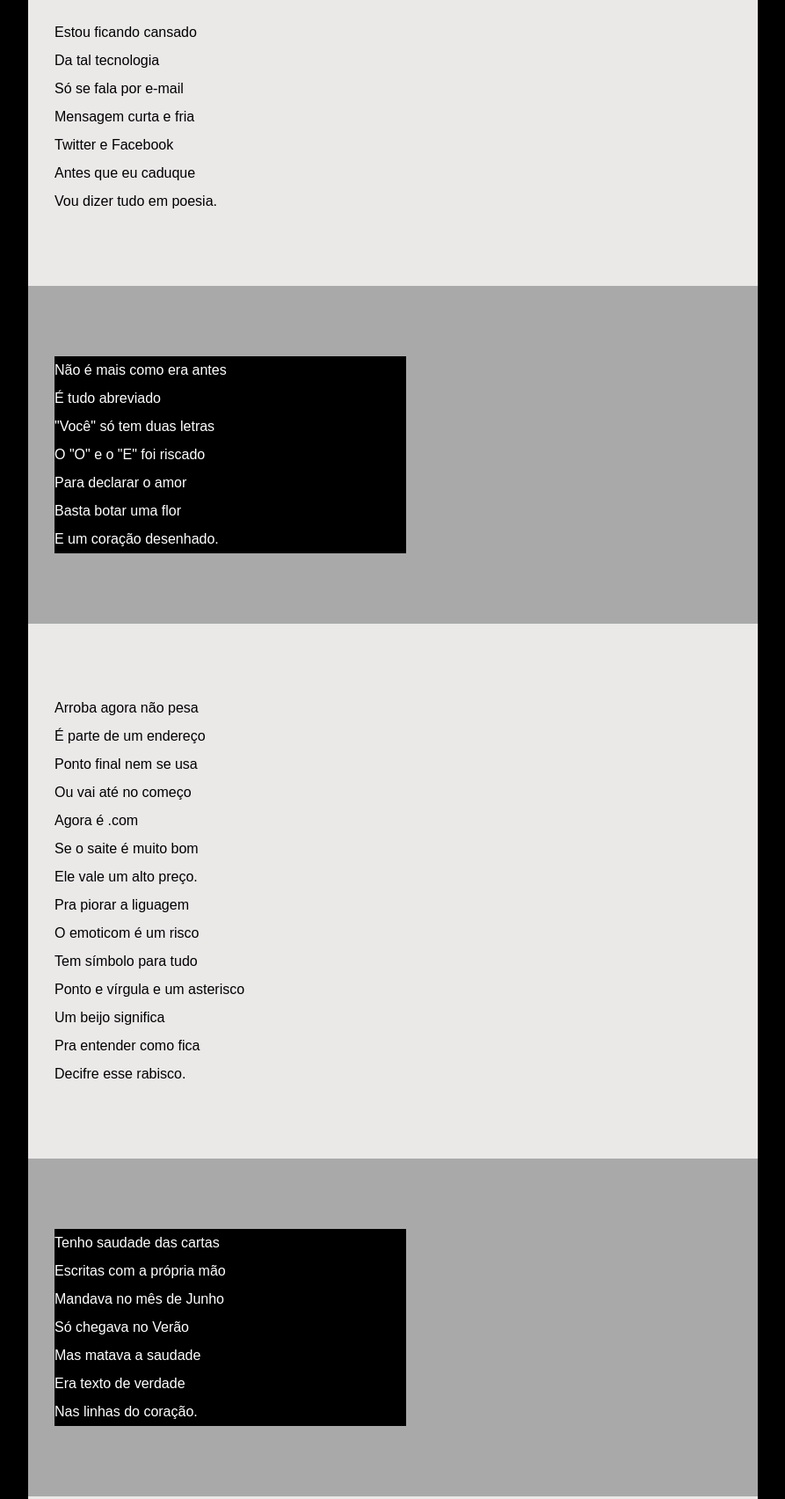
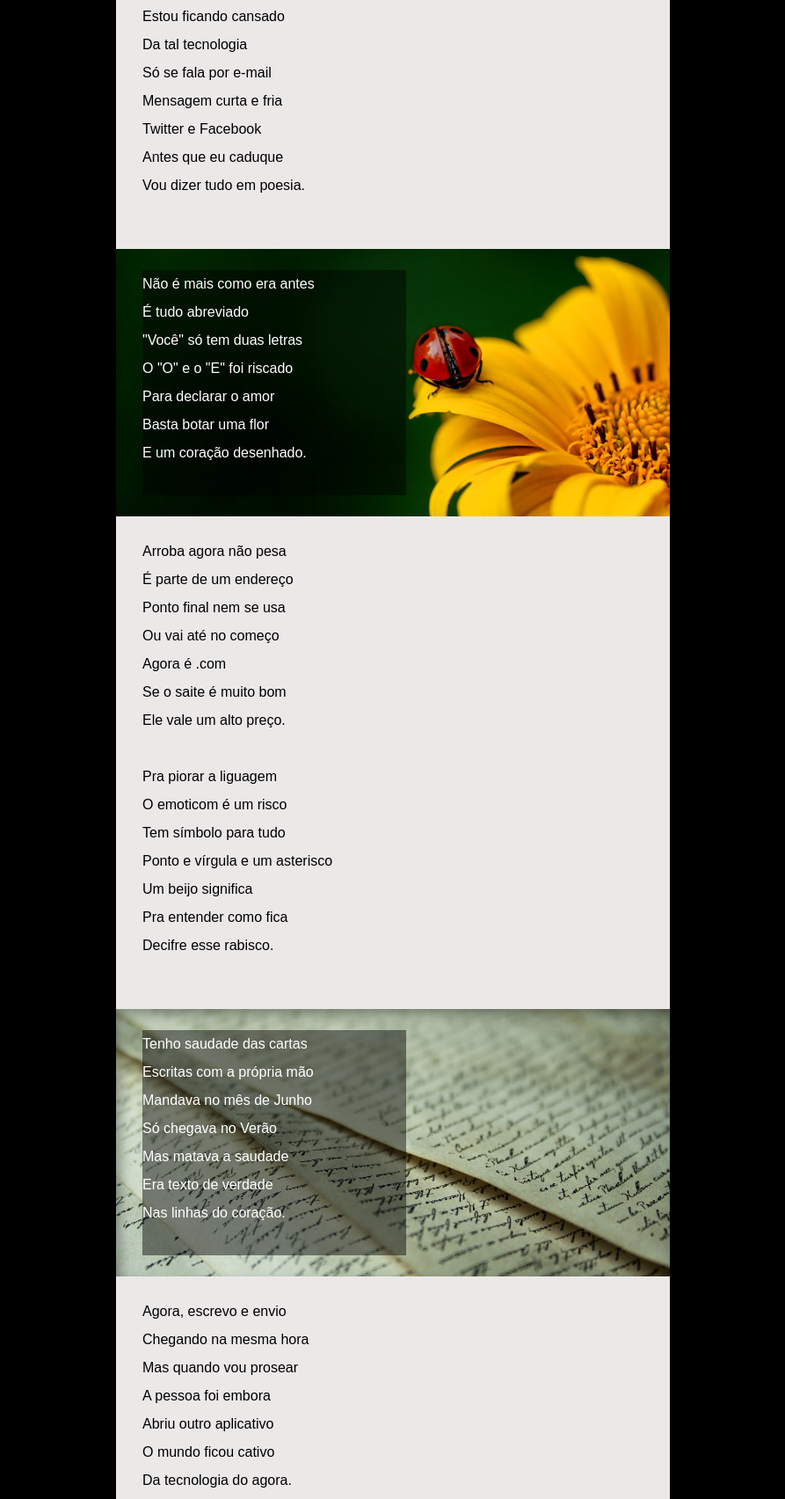
Before and after one commit to rafaeltanakaa/html-css, a plain HTML site: page Desafios/d2cordel/index.html in a window 1280 px wide. Shown: the part 124-1828 px from the top of the page at 88% size, without its empty margins (208-1101 px from the left). Drawn offline with Linux system fonts and the light colour scheme.

Commit message:
atualização
finalizado 1.0

```diff
--- a/Desafios/d2cordel/index.html
+++ b/Desafios/d2cordel/index.html
@@ -15,7 +15,7 @@
             background-color:rgb(0, 0, 0);
             font-family: Arial, Helvetica, Arial, Helvetica, sans-serif; color: rgb(0, 0, 0);
             display: block;
-            width: 800px;
+            width: 600px;
             margin: auto;
         }
         header{
@@ -23,27 +23,47 @@
             font-variant: small-caps;
             color: rgb(255, 255, 255);
             text-align: center;
-
-        }
+            font-size: 2vw;
+             }
         header a {
             font-family: Arial, Helvetica, sans-serif;
             color: rgb(255, 255, 255);
         }
+        header p {
+            font-size: 0,5vh;
+        }
         section{
-            padding-top: 10vh;
-            padding-bottom: 10vh;
-            width: 800px;
+            padding-top: 3vh;
+            padding-bottom: 3vh;
+            width: 600px;
             background-color: rgb(235, 232, 232);
             line-height: 2em;
             padding-left: 30px;
         }
+        section#img01{
+            background-image: url(imagens/background001.jpg);
+            background-position: right center;
+            background-size: cover;
+            box-shadow: inset 6px 6px 13px 0px rgba(0, 0, 0, 0.015);
+        }
+        section#img02{
+            background-image: url(imagens/background002.jpg);
+            background-position: right center;
+            background-size: cover;
+            box-shadow: inset 6px 6px 13px 0px rgba(0, 0, 0, 0.315);
+        }
         section.imagem{
             background-color: darkgray;
+            background-attachment: fixed;
         }
         section.imagem > p {
-            width: 400px;
-            background-color: rgb(0, 0, 0);
+            width: 300px;
+            background-color: rgba(0, 0, 0, 0.452) ;
             color: white;
+
+        }
+        section p {
+            padding-bottom: 2em;
         }
         footer {
             background-color: rgb(26, 68, 25);
@@ -77,7 +97,7 @@
                 Vou dizer tudo em poesia. <br>
             </p>
         </section>
-                <section class="imagem">
+                <section class="imagem" id="img01">
                     <p>
                         Não é mais como era antes <br>
                         É tudo abreviado <br>
@@ -112,7 +132,7 @@
         </section>
 
 
-            <section class="imagem">
+            <section class="imagem" id="img02">
                 <p>
                     Tenho saudade das cartas <br>
                     Escritas com a própria mão <br>
```
